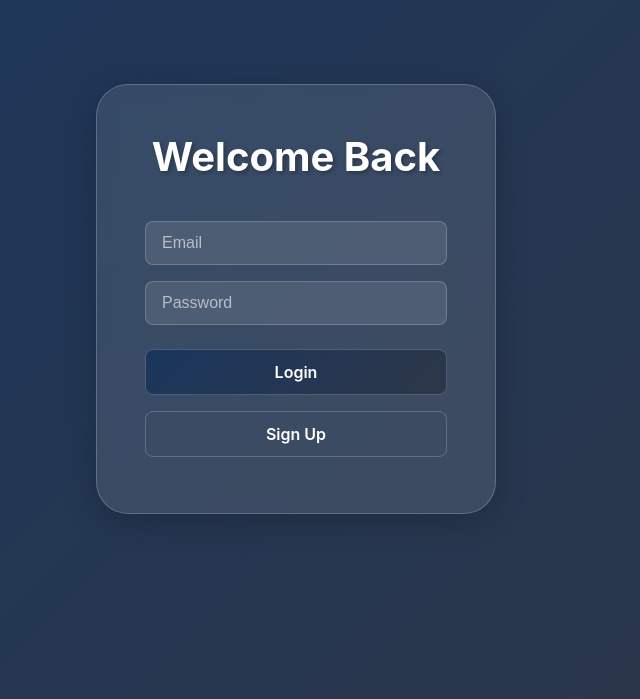
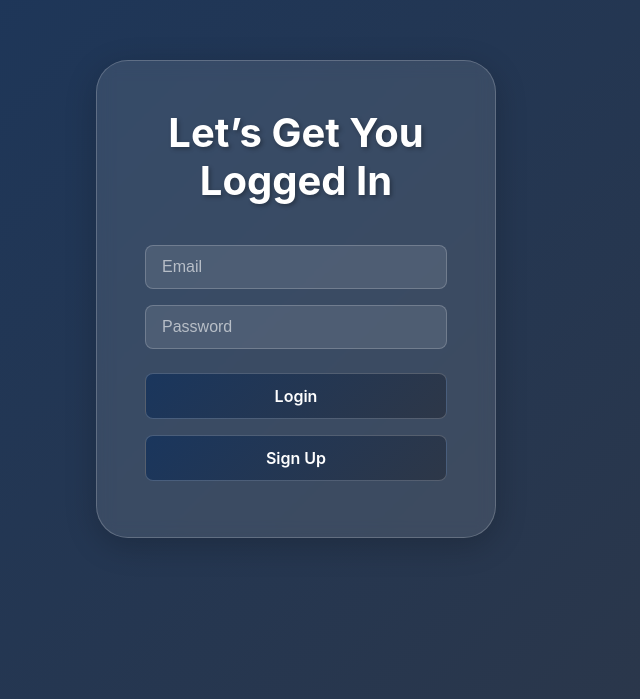
Before and after one commit to ShaileshPawale2004/e-Sakhi, a React (Vite) app: page /login in a window 1280 px wide. Shown: the part 101-800 px from the top of the page, without its empty margins (344-984 px from the left). Built offline with nearby package versions, Linux system fonts and the light colour scheme.

Commit message:
GA done for Login Page

```diff
--- a/src/pages/Login.jsx
+++ b/src/pages/Login.jsx
@@ -1,8 +1,15 @@
-import { useState } from "react";
+import React, { useState, useEffect } from "react";
 import { auth } from "../firebase";
-import { createUserWithEmailAndPassword, signInWithEmailAndPassword } from "firebase/auth";
+import {
+  createUserWithEmailAndPassword,
+  signInWithEmailAndPassword
+} from "firebase/auth";
 import { useNavigate } from "react-router-dom";
 import "../styles/Auth.css";
+
+// Analytics
+import { analytics } from "../firebase";
+import { logEvent } from "firebase/analytics";
 
 const Login = () => {
   const [email, setEmail] = useState("");
@@ -10,22 +17,57 @@ const Login = () => {
   const [msg, setMsg] = useState("");
   const navigate = useNavigate();
 
+  // Log page_view on mount
+  useEffect(() => {
+    if (analytics) {
+      logEvent(analytics, "page_view", {
+        page_path: window.location.pathname
+      });
+    }
+  }, []);
+
   const login = () => {
+    if (analytics) {
+      logEvent(analytics, "login_attempt");
+    }
     signInWithEmailAndPassword(auth, email, password)
-      .then(() => navigate("/dashboard"))
-      .catch(err => setMsg(err.message));
+      .then(() => {
+        if (analytics) {
+          logEvent(analytics, "login_success");
+        }
+        navigate("/dashboard");
+      })
+      .catch(err => {
+        if (analytics) {
+          logEvent(analytics, "login_error", { error: err.message });
+        }
+        setMsg(err.message);
+      });
   };
 
   const signup = () => {
+    if (analytics) {
+      logEvent(analytics, "signup_attempt");
+    }
     createUserWithEmailAndPassword(auth, email, password)
-      .then(() => navigate("/dashboard"))
-      .catch(err => setMsg(err.message));
+      .then(() => {
+        if (analytics) {
+          logEvent(analytics, "signup_success");
+        }
+        navigate("/dashboard");
+      })
+      .catch(err => {
+        if (analytics) {
+          logEvent(analytics, "signup_error", { error: err.message });
+        }
+        setMsg(err.message);
+      });
   };
 
   return (
     <div className="auth-container">
       <div className="auth-box">
-        <h2 className="auth-title">Welcome Back</h2>
+        <h2 className="auth-title">Let’s Get You Logged In</h2>
         <input
           type="email"
           className="auth-input"
@@ -43,7 +85,7 @@ const Login = () => {
         <button className="auth-button login-btn" onClick={login}>
           Login
         </button>
-        <button className="auth-button signup-btn" onClick={signup}>
+        <button className="auth-button login-btn" onClick={signup}>
           Sign Up
         </button>
         {msg && <p className="auth-message">{msg}</p>}
```
